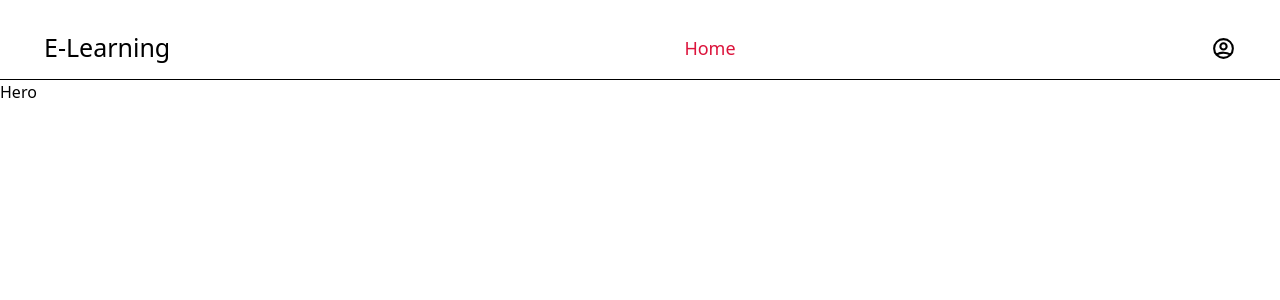
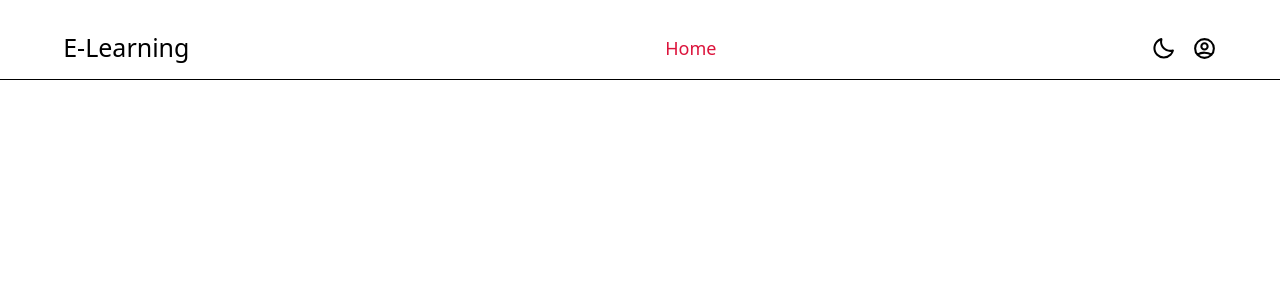
Before and after one commit to mu-subhan/Learning-Management-System, a Next.js app in the folder client/: page / in a window 1280 px wide. Both pictures are taken after a click on the icon 1182 px from the left and 48 px from the top of the page. Shown: the top 300 px of the page. Built offline with nearby package versions, Linux system fonts and the light colour scheme.

Commit message:
updating .. theme switcher

```diff
--- a/client/app/components/Header.tsx
+++ b/client/app/components/Header.tsx
@@ -1,3 +1,4 @@
+'use client'
 import Link from 'next/link';
 import React ,{ FC, useState}from 'react'
 import NavItems from "../utils/NavItems"
@@ -16,35 +17,37 @@ const Header:FC<Props>=({open,setOpen,activeItem})=>{
   const [openSidebar,setOpenSidebar] = useState(false);
 
 
-   if(typeof window !=="undefined"){
-    window.addEventListener("scroll",()=>{
-      if(window.scrollY > 85){
-        setActive(true);
-      }else{
-        setActive(false);
-      }
-    });
-   }
+   React.useEffect(() => {
+  const handleScroll = () => {
+    if (window.scrollY > 80) {
+      setActive(true);
+    } else {
+      setActive(false);
+    }
+  };
+  window.addEventListener("scroll", handleScroll);
+  return () => window.removeEventListener("scroll", handleScroll);
+}, []);
 
-   const handleClose = (e: any)=>{
-     if(e.target.id === "screen"){
+   const handleClose = (e: React.MouseEvent<HTMLDivElement>) => {
+     if ((e.target as HTMLDivElement).id === "screen") {
        setOpenSidebar(false);
      }
    }
 
   return (
-    <div className='w-full relative'>
+    <div className='w-full relative bg-background text-foreground'>
  <div
         className={`${
           active
-            ? "dark:bg-opacity-50 dark:bg-gradient-to-b dark:from-gray-900 dark:to-black top-0 left-0 w-full h-[80px] z-[80] border-b dark:border-[#ffffff1c] shadow-xl transition duration-500 bg-black"
+            ? "dark:bg-opacity-50 dark:bg-gradient-to-b dark:from-gray-900 dark:to-black top-0 left-0 w-full h-[80px] z-[80] border-b dark:border-[#ffffff1c] shadow-xl transition duration-500"
             : "w-full border-b dark:border-[#ffffff1c] h-[80px] z-[80] dark:shadow"
         }`}
       >
-  <div className="w-[95%] 800px:w-[92%] m-auto py-2  h-full">
+  <div className="w-[95%] md:w-[92%] m-auto py-2  h-full">
           <div className="w-full h-[80px] flex items-center justify-between p-3">
             {/* Logo */}
-            <div>
+            <div className="text-foreground font-Poppins font-[500] text-[25px]">
               <Link
                 href={"/"}
                 className="text-[25px] font-Poppins font-[500] text-black dark:text-white "
--- a/client/app/globals.css
+++ b/client/app/globals.css
@@ -2,8 +2,8 @@
 
 
 /* === Theme variables for light mode === */
-:root {
-  --background: #ffffff;
+:root{
+   --background: #ffffff;
   --foreground: #171717;
   --color-background: var(--background);
   --color-foreground: var(--foreground);
@@ -29,11 +29,18 @@
 }
 */
 
-body {
+/* body {
   color: rgb(var(--foreground-rgb));
-  /* background: rgb(var(--background-rgb)); */
-}
-.hero_animation {
+  background: rgb(var(--background-rgb));
+} */
+
+/* @theme{
+  --font-Poppins: 'Poppins', sans-serif;
+  --font-Josefin: 'Josefin Sans', sans-serif;
+  --font-Cursive: 'Dancing Script', cursive;
+} */
+
+/* .hero_animation {
   background-image: linear-gradient(
     147.92deg,
     hsla(239, 76%, 53%, 0.456) 10.41%,
@@ -67,4 +74,73 @@ body {
   83.33% {
     opacity: 0.4;
   }
+} */
+
+@theme {
+  --font-family-poppins: Poppins, sans-serif;
+  --font-family-josefin: "Josefin Sans", sans-serif;
+  --font-family-cursive: "Dancing Script", cursive;
+
+  --color-background: #ffffff;
+  --color-foreground: #000000;
+  --color-primary: #3b82f6;
+  --color-secondary: #ef4444;
+
+  --breakpoint-xs: 400px;
+  --breakpoint-custom-md: 800px;
+  --breakpoint-custom-lg: 1000px;
+  --breakpoint-custom-xl: 1100px;
+  --breakpoint-custom-2xl: 1200px;
+  --breakpoint-custom-3xl: 1300px;
+  --breakpoint-custom-4xl: 1500px;
 }
+
+/* Dark mode variables */
+
+  @theme {
+    --color-background: #000000;
+    --color-foreground: #ffffff;
+  }
+
+/* Custom CSS Variables for theme switching */
+:root {
+  --background: var(--color-background);
+  --foreground: var(--color-foreground);
+}
+
+.dark {
+  --color-background: #0a0a0a;
+  --color-foreground: #ededed;
+}
+
+/* Your existing custom styles */
+body {
+  color: var(--color-foreground);
+}
+
+.hero_animation {
+  background-image: linear-gradient(
+    147.92deg,
+    hsla(239, 76%, 53%, 0.456) 10.41%,
+    hsla(0, 0%, 100%, 0) 89.25%
+  );
+  animation: changeBackgroundColor 8s infinite alternate;
+}
+
+@keyframes changeBackgroundColor {
+  0%, 100% { opacity: 1; }
+  16.67% { opacity: 0.9; }
+  33.33% { opacity: 0.8; }
+  50% { opacity: 0.6; }
+  66.67% { opacity: 0.5; }
+  83.33% { opacity: 0.4; }
+}
+
+/* Custom utility classes */
+.btn-primary {
+  @apply bg-blue-600 hover:bg-blue-700 text-white font-medium py-2 px-4 rounded-md transition-colors;
+}
+
+.container-custom {
+  @apply max-w-7xl mx-auto px-4 sm:px-6 lg:px-8;
+}
--- a/client/app/layout.tsx
+++ b/client/app/layout.tsx
@@ -23,13 +23,13 @@ const josefin = Josefin_Sans({
 
 export default function RootLayout({
   children,
-}: Readonly<{
+}: {
   children: React.ReactNode;
-}>) {
+}) {
   return (
     <html lang="en">
      <body
-  className={`${poppins.variable} ${josefin.variable} bg-background text-foreground bg-no-repeat dark:bg-gradient-to-b dark:from-gray-900 dark:to-black duration-300`}
+  className={`${poppins.variable} ${josefin.variable}  bg-no-repeat dark:bg-gradient-to-b dark:from-gray-900 dark:to-black duration-300`}
 >
       <ThemeProvider attribute="class" defaultTheme="system" enableSystem>
          {children}
--- a/client/app/page.tsx
+++ b/client/app/page.tsx
@@ -2,7 +2,7 @@
 import React, { FC, useState } from "react"
 import Heading from "./utils/Heading";
 import Header from "./components/Header";
-import Hero from "./components/Route/Hero"
+// import Hero from "./components/Route/Hero"
 
 interface Props {}
 
@@ -24,7 +24,7 @@ const Page:FC<Props> = (props) => {
      setOpen={setOpen}
      activeItem={activeItem}
     />
-    <Hero/>
+    {/* <Hero/> */}
     </div>
   );
 }
--- a/client/app/utils/Heading.tsx
+++ b/client/app/utils/Heading.tsx
@@ -1,5 +1,4 @@
 import React, { FC } from "react";
-import Head from "next/head"; // ✅ this is required
 
 interface HeadProps {
   title: string;
--- a/client/app/utils/NavItems.tsx
+++ b/client/app/utils/NavItems.tsx
@@ -32,9 +32,9 @@ type Props = {
 const NavItems:React.FC<Props> = ({activeItem, isMobile}) => {
   return (
   <>
-<div className='hidden min-[800px]:flex'>
-  {navItemsData.map((item, index) => (
-    <Link href={item.url} key={index} passHref>
+<div className='hidden md:flex'>
+  {navItemsData.map((i, index) => (
+    <Link href={i.url} key={index} passHref>
       <span
         className={`${
           activeItem === index
@@ -42,7 +42,7 @@ const NavItems:React.FC<Props> = ({activeItem, isMobile}) => {
             : "dark:text-white text-white"
         } px-6 font-Poppins font-[400] text-[18px]`}
       >
-        {item.name}
+        {i.name}
       </span>
     </Link>
   ))}
@@ -51,8 +51,8 @@ const NavItems:React.FC<Props> = ({activeItem, isMobile}) => {
 {isMobile && (
   <div className='md:hidden mt-5'>
     <div className='w-full text-center py-6'>
-      {navItemsData.map((item, index) => (
-        <Link href={item.url} key={index} passHref>
+      {navItemsData.map((i, index) => (
+        <Link href={i.url} key={index} passHref>
           <span
             className={`${
               activeItem === index
@@ -60,7 +60,7 @@ const NavItems:React.FC<Props> = ({activeItem, isMobile}) => {
                 : "dark:text-white text-white"
             } px-6 font-Poppins font-[400] text-[18px]`}
           >
-            {item.name}
+            {i.name}
           </span>
         </Link>
       ))}
--- a/client/app/utils/ThemeSwitcher.tsx
+++ b/client/app/utils/ThemeSwitcher.tsx
@@ -18,8 +18,9 @@ export const ThemeSwitcher = () => {
     <div className='flex items-center justify-center mx-4'>
       {theme === 'light' ? (
         <BiMoon
-          className='cursor-pointer text-white'
+          className='cursor-pointer'
           size={25}
+          fill='black'
           onClick={() => setTheme('dark')}
         />
       ) : (
--- a/client/tailwind.config.ts
+++ /dev/null
@@ -1,36 +0,0 @@
-import type { Config } from "tailwindcss";
-
-const config: Config = {
-  content: [
-    "./pages/**/*.{js,ts,jsx,tsx,mdx}",
-    "./components/**/*.{js,ts,jsx,tsx,mdx}",
-    "./app/**/*.{js,ts,jsx,tsx,mdx}",
-  ],
-  darkMode: "class",
-  theme: {
-    extend: {
-      fontFamily: {
-        Poppins: ["var(--font-Poppins)"],
-        Josefin: ["var(--font-Josefin)"],
-        Cursive: ["var(--font-Cursive)"],
-      },
-      backgroundImage: {
-        "gradient-radial": "radial-gradient(var(--tw-gradient-stops))",
-        "gradient-conic":
-          "conic-gradient(from 180deg at 50% 50%, var(--tw-gradient-stops))",
-      },
-      screens: {
-        "400px": "400px",
-        "800px": "800px",
-        "1000px": "1000px",
-        "1100px": "1100px",
-        "1200px": "1200px",
-        "1300px": "1300px",
-        "1500px": "1500px",
-      },
-    },
-  },
-  plugins: [],
-};
-
-export default config;
--- a/client/tsconfig.json
+++ b/client/tsconfig.json
@@ -22,6 +22,6 @@
       "@/*": ["./*"]
     }
   },
-  "include": ["next-env.d.ts", "**/*.ts", "**/*.tsx", ".next/types/**/*.ts", "tailwind.config.ts"],
+  "include": ["next-env.d.ts", "**/*.ts", "**/*.tsx", ".next/types/**/*.ts"],
   "exclude": ["node_modules"]
 }
```
